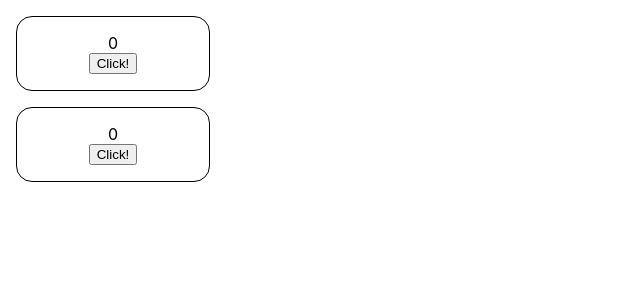
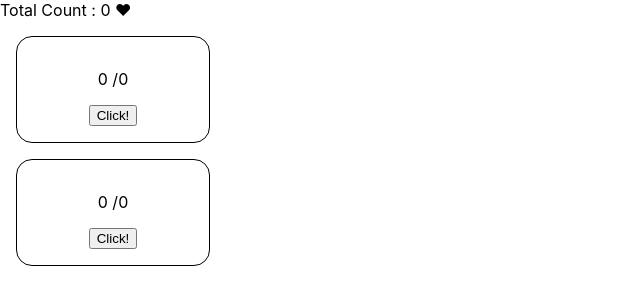
Before and after one commit to Jyoung706/react_pg, a React (Create React App) app: page / in a window 1280 px wide. Shown: the top 304 px of the page, without its empty margins (0-640 px from the left). Built offline with nearby package versions, Linux system fonts and the light colour scheme.

Commit message:
click useState

```diff
--- a/src/AppCounter.jsx
+++ b/src/AppCounter.jsx
@@ -1,11 +1,18 @@
-import React from "react";
+import React, { useState } from "react";
 import Counter from "./components/Counter";
 
 export default function AppCounter() {
+  const [number, setNumber] = useState(0);
+  const handleClick = () => setNumber((prev) => prev + 1);
   return (
     <div>
-      <Counter />
-      <Counter />
+      <div>
+        Total Count : {number} {number > 10 ? "💔" : "❤"}
+      </div>
+      <div>
+        <Counter total={number} onClick={handleClick} />
+        <Counter total={number} onClick={handleClick} />
+      </div>
     </div>
   );
 }
--- a/src/components/Counter.jsx
+++ b/src/components/Counter.jsx
@@ -1,13 +1,16 @@
 import React, { useState } from "react";
 
-export default function Counter() {
+export default function Counter({ total, onClick }) {
   const [number, setNumber] = useState(0);
   return (
-    <div className='counter'>
-      <span>{number}</span>
+    <div className="counter">
+      <p>
+        {number} <span>/{total}</span>
+      </p>
       <button
         onClick={() => {
           setNumber((prev) => prev + 1);
+          onClick();
         }}
       >
         Click!
```
